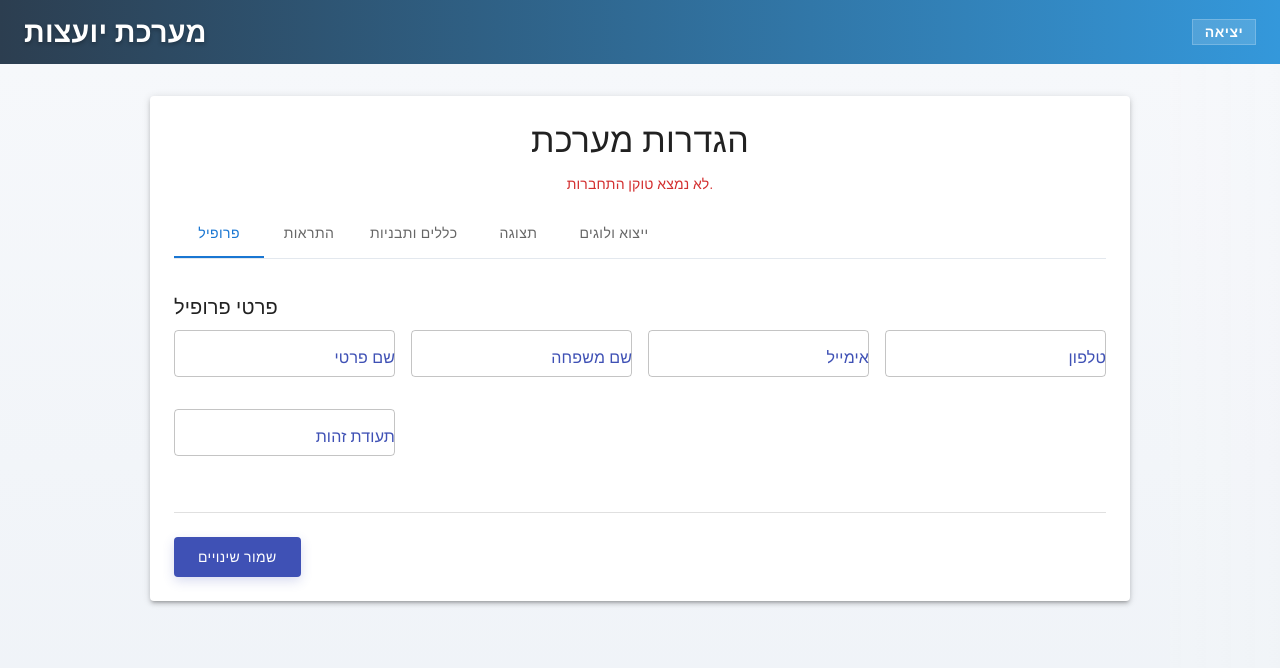
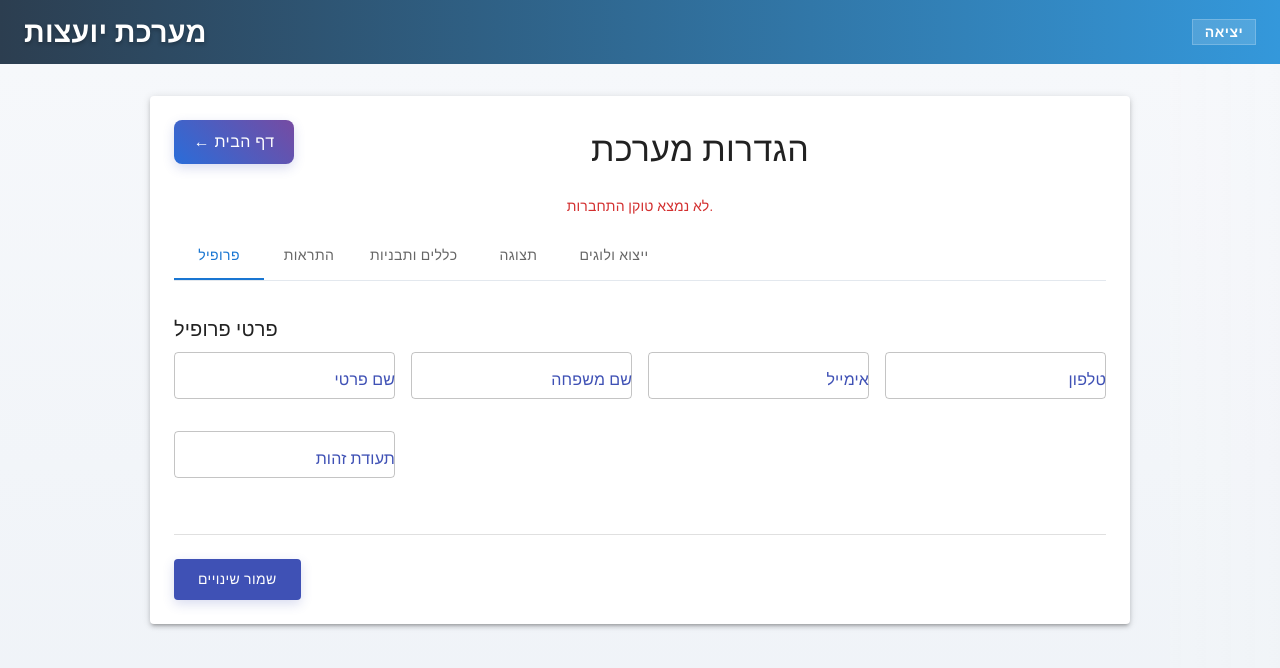
Before and after one commit to yehudis9982/Final_project_react_nodeJS, a React (Create React App) app in the folder client/: page /settings in a window 1280 px wide. Shown: the top 668 px of the page. Built offline with nearby package versions, Linux system fonts and the light colour scheme; the HTML template or start-up script is replaced by a standard one.

Commit message:
fixed bottens

```diff
--- a/client/src/components/SuperviserReport.js
+++ b/client/src/components/SuperviserReport.js
@@ -136,7 +136,10 @@ export default function SuperviserReport() {
               const token = localStorage.getItem("token");
               if (token) {
                 const decoded = JSON.parse(atob(token.split('.')[1]));
-                if (decoded?.roles === "Supervisor") {
+                const cid = searchParams.get("consultantId");
+                if (decoded?.roles === "Supervisor" && cid) {
+                  window.location.href = "/consultants";
+                } else if (decoded?.roles === "Supervisor") {
                   window.location.href = "/supervisor-dashboard";
                 } else {
                   window.location.href = "/";
@@ -147,7 +150,7 @@ export default function SuperviserReport() {
             }}
             className="home-btn"
           >
-            ← דף הבית
+            ← {searchParams.get("consultantId") ? "רשימת יועצות" : "דף הבית"}
           </Button>
           <Typography variant="h5" align="center" sx={{ flex: 1 }}>
             דוחות שבועיים
--- a/client/src/components/SupervisorSettings.js
+++ b/client/src/components/SupervisorSettings.js
@@ -171,9 +171,31 @@ const SupervisorSettings = ({ consultant }) => {
   return (
     <Box className="settings-container">
       <Paper elevation={3} className="settings-paper">
-        <Typography variant="h4" align="center" gutterBottom>
-          הגדרות מערכת
-        </Typography>
+        <Box className="settings-header" sx={{ display: 'flex', alignItems: 'center', mb: 2 }}>
+          <Button
+            variant="contained"
+            color="secondary"
+            onClick={() => {
+              const token = localStorage.getItem("token");
+              if (token) {
+                const decoded = JSON.parse(atob(token.split('.')[1]));
+                if (decoded?.roles === "Supervisor") {
+                  window.location.href = "/supervisor-dashboard";
+                } else {
+                  window.location.href = "/consultant-dashboard";
+                }
+              } else {
+                window.location.href = "/";
+              }
+            }}
+            className="home-btn"
+          >
+            ← דף הבית
+          </Button>
+          <Typography variant="h4" align="center" sx={{ flex: 1 }}>
+            הגדרות מערכת
+          </Typography>
+        </Box>
         {loading && (
           <Typography variant="body2" align="center" className="settings-muted">
             טוען הגדרות...
--- a/client/src/components/TaskList.js
+++ b/client/src/components/TaskList.js
@@ -119,7 +119,9 @@ const TaskList = () => {
               const token = localStorage.getItem("token");
               if (token) {
                 const decoded = JSON.parse(atob(token.split('.')[1]));
-                if (decoded?.roles === "Supervisor") {
+                if (decoded?.roles === "Supervisor" && consultantId) {
+                  window.location.href = "/consultants";
+                } else if (decoded?.roles === "Supervisor") {
                   window.location.href = "/supervisor-dashboard";
                 } else {
                   window.location.href = "/consultant-dashboard";
@@ -130,7 +132,7 @@ const TaskList = () => {
             }}
             className="home-btn"
           >
-            ← דף הבית
+            ← {consultantId ? "רשימת יועצות" : "דף הבית"}
           </Button>
           <Typography variant="h6" align="center" sx={{ flex: 1 }}>
             המשימות {consultantId ? "ליועצת" : "שלי"}
```
